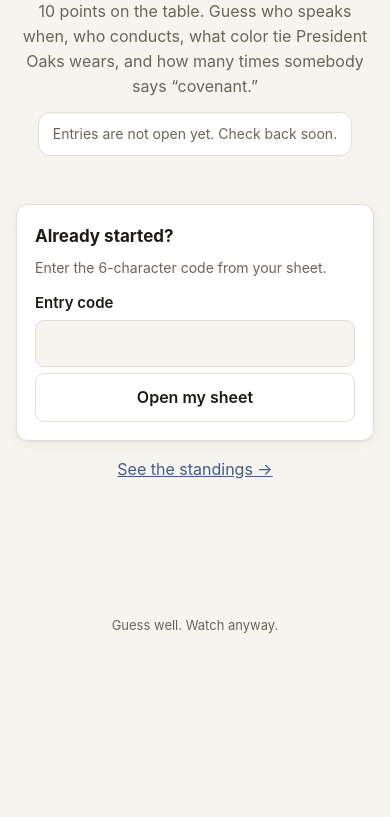
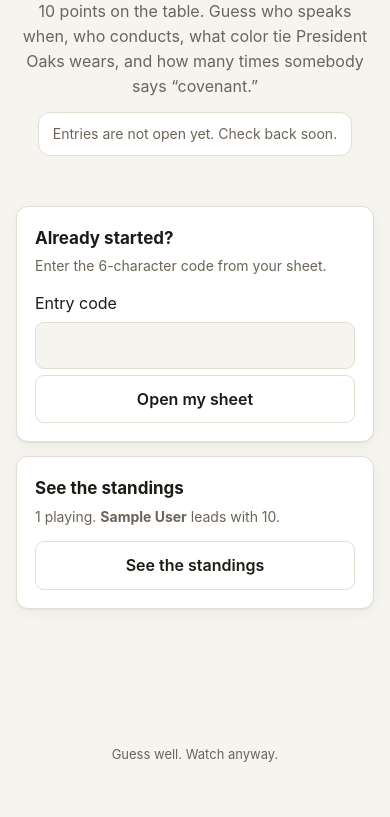
Before and after one commit to kurtisreed/fantasygeneralconference, a PHP site: page / in a window 390 px wide. Shown: the part 178-995 px from the top of the page. Before the commit the page ends 811 px from the top, so only its background shows below. Run offline with PHP 8.4, Linux system fonts and the light colour scheme; tables that the repository leaves empty hold one stand-in row (values such as "Sample post"); data that the repository does not hold is empty.

Commit message:
Give the standings equal billing on the front page
Starting a sheet and resuming one were cards; seeing the standings was a text
link underneath, which made the thing people check most often the hardest to
find. All three are now cards of the same weight in one row, stacking on a
phone, with their buttons aligned along the bottom however much text sits
above them.

The standings card carries a line of real news — who is leading, or how many
sheets are in — so it reads as a peer of the two forms rather than a link in
card's clothing.

Also fixes the notice on a locked conference, which said "entries are not open
yet" when they had in fact closed. Only a draft is "not open yet".

Co-Authored-By: Claude Opus 5 <noreply@anthropic.com>

```diff
--- a/assets/style.css
+++ b/assets/style.css
@@ -370,3 +370,20 @@ table { width: 100%; border-collapse: collapse; }
 .sp-rm input { width: 18px; height: 18px; }
 .sp-new .sp-num { color: var(--accent); font-weight: 700; }
 .notice-block { display: block; background: var(--card); border: 1px solid var(--line); }
+
+/* ---------- the three ways in ---------- */
+.trio {
+  display: grid;
+  grid-template-columns: repeat(auto-fit, minmax(210px, 1fr));
+  gap: 14px;
+  margin: 18px 0;
+  align-items: stretch;
+}
+/* Equal weight: same card, same height, action pinned to the bottom edge
+   so the three buttons line up however much text sits above them. */
+.trio .choice { display: flex; flex-direction: column; margin: 0; }
+.choice h2 { margin: 0 0 4px; }
+.choice > .muted { margin: 0 0 14px; }
+.choice form { display: flex; flex-direction: column; flex: 1; gap: 6px; }
+.choice form .btn { margin-top: auto; }
+.choice-go { margin-top: auto; text-align: center; }
--- a/index.php
+++ b/index.php
@@ -2,6 +2,7 @@
 declare(strict_types=1);
 require_once __DIR__ . '/lib/bootstrap.php';
 require_once APP_ROOT . '/lib/questions.php';
+require_once APP_ROOT . '/lib/scoring.php';
 
 $event = get_event();
 if (!$event) {
@@ -45,6 +46,11 @@ if ($_SERVER['REQUEST_METHOD'] === 'POST') {
     }
 }
 
+// The standings card carries a line of real news so it reads as a peer of the
+// two forms rather than a link in card's clothing.
+$board  = leaderboard($eventId);
+$leader = ($board && (int)$board[0]['total'] > 0) ? $board[0] : null;
+
 page_head('Play');
 ?>
 <section class="hero">
@@ -57,9 +63,9 @@ page_head('Play');
   </p>
   <?php if (!$open): ?>
     <p class="notice">
-      <?= $event['status'] === 'open'
-            ? 'Entries have closed — conference has started.'
-            : 'Entries are not open yet. Check back soon.' ?>
+      <?= $event['status'] === 'draft'
+            ? 'Entries are not open yet. Check back soon.'
+            : 'Entries have closed — conference has started.' ?>
     </p>
   <?php endif; ?>
   <?php if (!empty($event['lock_at']) && $open): ?>
@@ -69,23 +75,26 @@ page_head('Play');
 
 <?php if ($error): ?><div class="error"><?= e($error) ?></div><?php endif; ?>
 
+<div class="trio">
+
   <?php if ($open): ?>
-<div class="card">
+  <section class="card choice">
     <h2>Start a new sheet</h2>
-  <form method="post" class="stack">
+    <p class="muted">Make your picks before Saturday morning.</p>
+    <form method="post">
       <?= csrf_field() ?>
       <label for="display_name">Your name</label>
       <input type="text" id="display_name" name="display_name" maxlength="80"
              autocomplete="name" placeholder="e.g. Ethan S." required>
       <button type="submit" class="btn btn-primary">Start picking</button>
     </form>
-</div>
+  </section>
   <?php endif; ?>
 
-<div class="card">
+  <section class="card choice">
     <h2>Already started?</h2>
     <p class="muted">Enter the 6-character code from your sheet.</p>
-  <form method="post" class="stack">
+    <form method="post">
       <?= csrf_field() ?>
       <input type="hidden" name="action" value="resume">
       <label for="entry_code">Entry code</label>
@@ -93,13 +102,28 @@ page_head('Play');
              class="code-input" autocapitalize="characters" autocomplete="off" required>
       <button type="submit" class="btn">Open my sheet</button>
     </form>
+  </section>
+
+  <section class="card choice">
+    <h2>See the standings</h2>
+    <p class="muted">
+      <?php if (!$board): ?>
+        Nobody has turned in a sheet yet.
+      <?php elseif ($leader !== null): ?>
+        <?= count($board) ?> playing.
+        <strong><?= e($leader['display_name']) ?></strong> leads with <?= (int)$leader['total'] ?>.
+      <?php else: ?>
+        <?= count($board) ?> sheet<?= count($board) === 1 ? '' : 's' ?> in.
+        Scoring starts when conference does.
+      <?php endif; ?>
+    </p>
+    <a class="btn choice-go" href="leaderboard.php">See the standings</a>
+  </section>
+
 </div>
 
-<p class="center links-row">
-  <a class="link" href="leaderboard.php">See the standings &rarr;</a>
 <?php if (event_count() > 1): ?>
-    <a class="link" href="conferences.php">Past conferences &rarr;</a>
+  <p class="center"><a class="link" href="conferences.php">Past conferences &rarr;</a></p>
 <?php endif; ?>
-</p>
 <?php
 page_foot();
```
Lines whose indentation alone changed are shown as unchanged.
